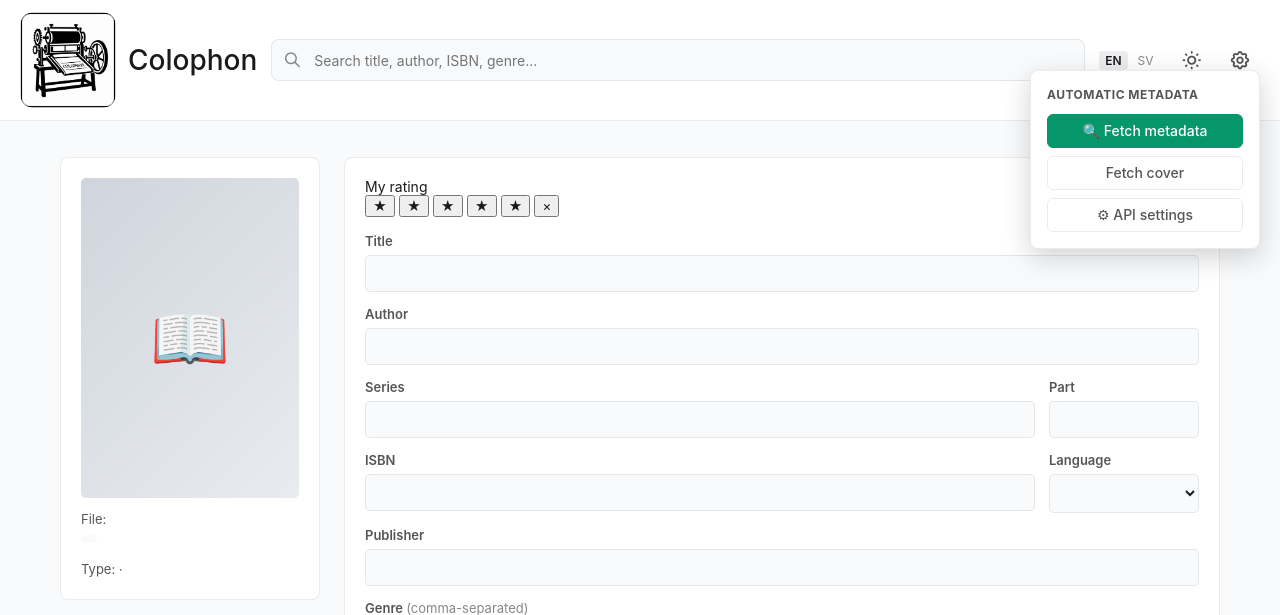
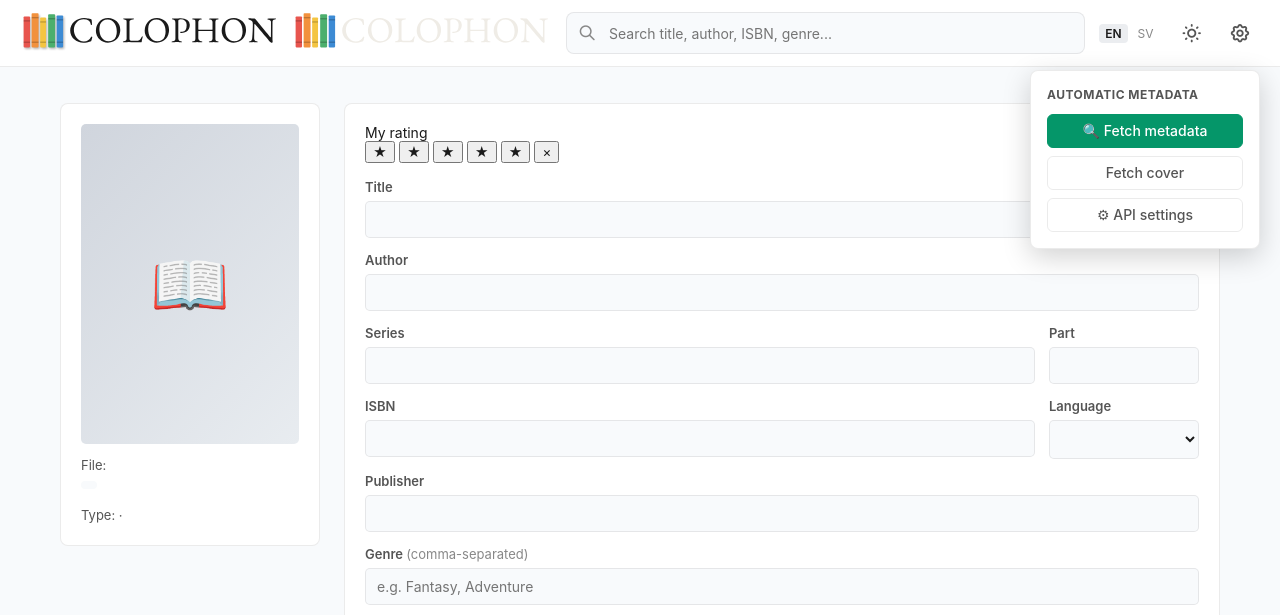
Before and after one commit to cgillinger/colophon, a Flask app: template app/templates/metadata.html in a window 1280 px wide. Shown: the top 615 px of the page. Run offline with Flask 3, Linux system fonts and the light colour scheme; the template is opened without the code that fills it, so the values that code supplies are empty; parts of the project's set-up code (start-up, migrations or seed data) failed here and were passed over.

Commit message:
feat(brand): use new logo on standalone pages, remove old logo (v1.5.3)
Completes the brand swap. The standalone templates (metadata, cover_lookup,
metadata_ai_preview, metadata_enrichment_preview) have their own topbar and
inline styles, so they kept the old colophon-transparent.png. Swap each to
the horizontal logo SVG (light/dark via data-theme) and drop the duplicate
"Colophon" text span, matching _layout.

Delete the now-orphaned old brand assets icons/colophon.png and
icons/colophon-transparent.png — no references remain anywhere.

Co-Authored-By: Claude Opus 4.8 (1M context) <noreply@anthropic.com>

```diff
--- a/app/templates/metadata.html
+++ b/app/templates/metadata.html
@@ -94,8 +94,11 @@
             gap: 14px;
         }
         .topbar-brand { display: flex; align-items: center; gap: 12px; font-size: 20px; font-weight: 500; color: var(--text-primary); }
-        .topbar-brand img { width: 96px; height: 96px; border-radius: 14px; display: block; object-fit: contain; }
-        .topbar-brand span { font-size: 28px; font-weight: 500; }
+        /* Horizontal logo (symbol + wordmark); swapped on the app's theme. */
+        .topbar-brand .brand-logo { height: 40px; width: auto; max-width: 260px; display: block; }
+        .brand-logo-dark { display: none; }
+        [data-theme="dark"] .brand-logo-light { display: none; }
+        [data-theme="dark"] .brand-logo-dark { display: block; }
         .topbar-actions { display: flex; align-items: center; gap: 8px; }
         .lang-toggle { display: flex; gap: 4px; font-size: 12px; margin-right: 4px; }
         .lang-toggle a { color: var(--text-tertiary); text-decoration: none; padding: 2px 6px; border-radius: 4px; }
@@ -335,8 +338,8 @@
 <header class="topbar">
     <div class="topbar-inner">
         <a class="topbar-brand" href="{{ url_for('metadata.bulk_metadata') }}">
-            <img src="{{ url_for('static', filename='icons/colophon-transparent.png') }}" alt="Colophon">
-            <span>Colophon</span>
+            <img class="brand-logo brand-logo-light" src="{{ url_for('static', filename='icons/logo-horizontal.svg') }}" alt="Colophon">
+            <img class="brand-logo brand-logo-dark" src="{{ url_for('static', filename='icons/logo-horizontal-dark.svg') }}" alt="Colophon">
         </a>
         <form class="topbar-search" action="{{ url_for('metadata.bulk_metadata') }}" method="get">
             <i class="ti ti-search search-icon"></i>
--- a/app/version.py
+++ b/app/version.py
@@ -1,2 +1,2 @@
 # Colophon – e-book metadata manager
-__version__ = "1.5.2"
+__version__ = "1.5.3"
```
Also changed, not shown: CLAUDE.md (+2 -2 lines), app/templates/cover_lookup.html (+7 -4 lines), app/templates/metadata_ai_preview.html (+7 -4 lines), app/templates/metadata_enrichment_preview.html (+7 -4 lines), README.md, app/static/icons/colophon-transparent.png (deleted), app/static/icons/colophon.png (deleted).
